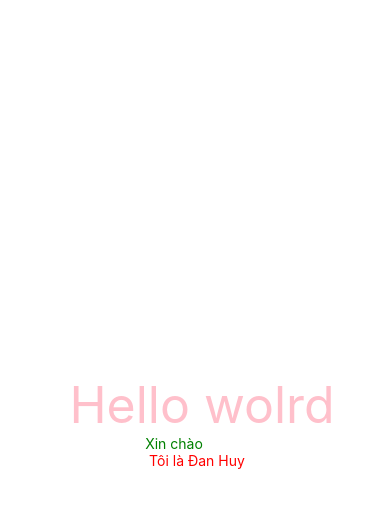
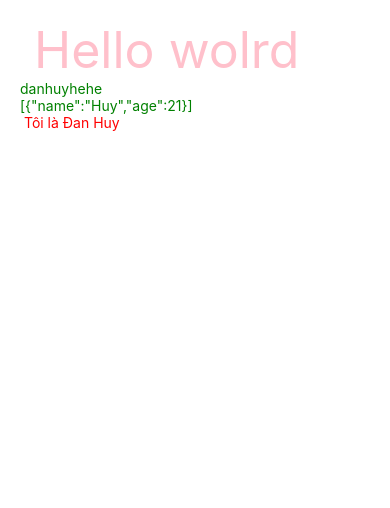
Before and after one commit to TranDanHuy/LtRn, a React Native app in the folder 01-react-native-ultimate-starter-master/: screen / in a window 390 px wide. Shown: the top 508 px of the page. Built offline with nearby package versions, Linux system fonts and the light colour scheme.

Commit message:
video 03

```diff
--- a/01-react-native-ultimate-starter-master/App.tsx
+++ b/01-react-native-ultimate-starter-master/App.tsx
@@ -2,11 +2,28 @@ import { useState } from 'react';
 import { StyleSheet, Text, View } from 'react-native';
 
 export default function App() {
+
+  //data type
+//string
+  const [name, setName] = useState<string>("danhuyhehe");
+
+//number
+const [age,setAge] = useState<number>(30);
+//null, undefined, boolean
+const test = null;
+//object, array
+const [person, setPerson] = useState([{
+  name: "Huy",
+  age: 21
+}])
+
+
   return (
     <View style={styles.container}>
       <Text style={{fontSize:50, color: "pink"}}> Hello wolrd</Text>
      <View>
-      <Text style={styles.test1}>Xin chào</Text>
+      <Text style={styles.test1}>{name}</Text>
+      <Text style={styles.test1}>{JSON.stringify(person)}</Text>
       <Text style={styles.test2}> Tôi là Đan Huy</Text>
      </View>
 
@@ -18,9 +35,10 @@ const styles = StyleSheet.create({
   container: {
     flex: 1,
     backgroundColor: '#fff',
-    alignItems: 'center',
-    justifyContent: 'center',
+    //alignItems: 'center',
+    //justifyContent: 'center',
     paddingHorizontal: 20,
+    paddingTop: 20,
   },
   test: {
     color: "red",
```
